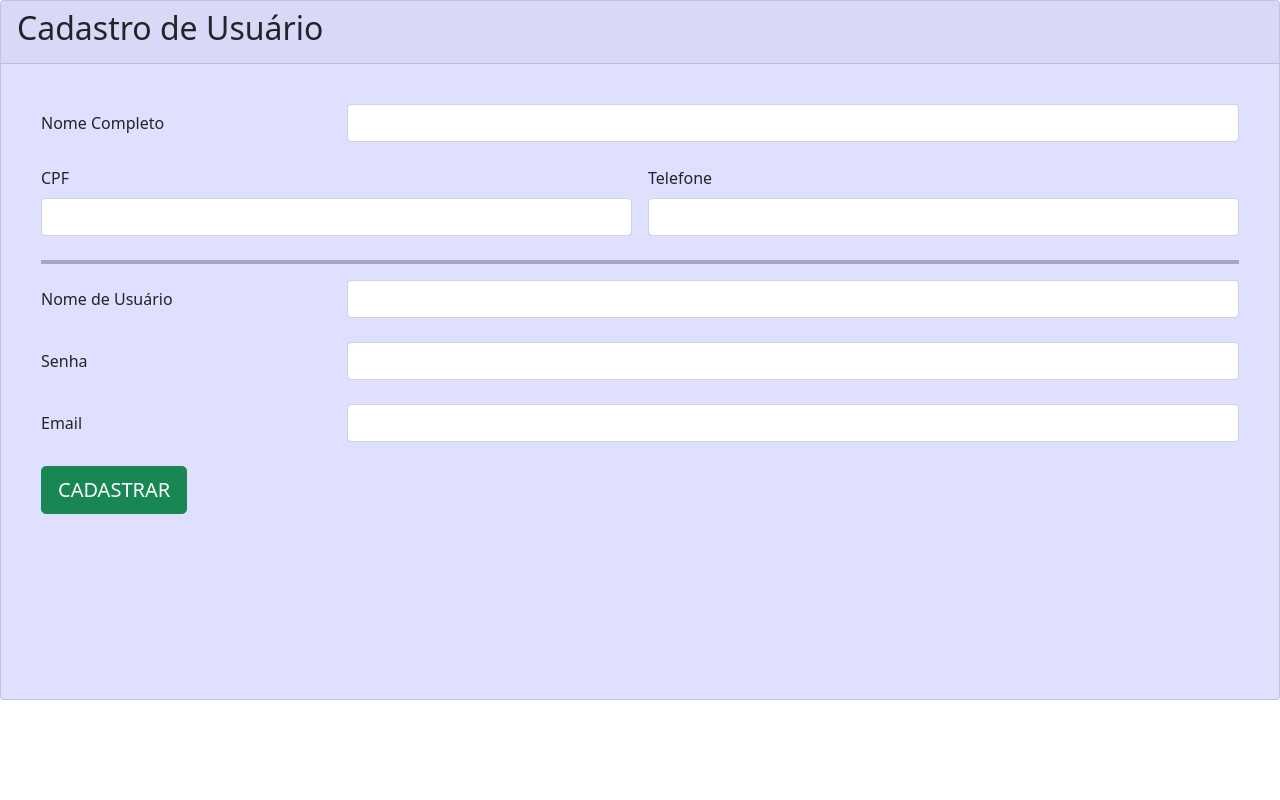
After one commit to wemerson-henrique/PHP-linguagem-de-programa-o-II, a PHP site: page /paginas/formulario-usuario.php in a window 1280 px wide. The commit adds this page. Run offline with PHP 8.4, Linux system fonts and the light colour scheme.

Commit message:
Revert "concluído"
This reverts commit 4493b0cbc0b8aa52c3472a5eac4a096ea389e44c.

```diff
--- a/trabalho3/action/cadastra-produto.php
+++ b/trabalho3/action/cadastra-produto.php
@@ -9,7 +9,6 @@
         $valor = $produto->cadastrar();
         if ($valor) {
             echo '<script language="javascript">alert("Usuario cadastrado com sucesso!");</script>';
-            header('Location:..\paginas\relatorio.php');
 
         }else {
             echo '<script language="javascript">alert("ERRO: Usuário não cadastrado!");</script>';
--- a/trabalho3/action/cadastra-usuario.php
+++ b/trabalho3/action/cadastra-usuario.php
@@ -14,8 +14,8 @@
         $cadUser->dadosRecebidos = $dadosRecebidos;
         $valor = $cadUser->cadastrar();
         if ($valor) {
-            echo '<script language="javascript">alert("Usuario cadastrado com sucesso!");</script>';
-            header('Location:..\paginas\relatorio.php');
+            echo '<script language="javascript">alert("Usuariocadastrado com sucesso!");</script>';
+            echo "cadastro bem sucedido!";
         }else {
             echo '<script language="javascript">alert("ERRO: Usuário não cadastrado!");</script>';
         }
--- a/trabalho3/action/relatorio.php
+++ b/trabalho3/action/relatorio.php
@@ -1,7 +1,7 @@
 <?php
     require_once('..\classes\conf-banco-de-dados.php');
     require_once('..\classes\venda-class.php');
-    require_once('..\paginas\conf-bootstrap-web.php');
+    include('..\paginas\conf-bootstrap-web.php');
 
     $venda = new Venda;
     $vendas = $venda->Listar();
--- a/trabalho3/action/terminar-sessao.php
+++ /dev/null
@@ -1,5 +0,0 @@
-<?php
-    session_start();
-    session_destroy();
-    header('Location:..\paginas\login-page.php');
-?>
--- a/trabalho3/action/venda-produto.php
+++ b/trabalho3/action/venda-produto.php
@@ -16,7 +16,6 @@
                 $confirmaVenda = $venda->RealizarVenda();
                 if ($confirmaVenda) {
                     echo '<script language="javascript">alert("Compra feita com sucesso!");</script>';
-                    header('Location:..\paginas\relatorio.php');
                 } else {
                     echo '<script language="javascript">alert("ERRO: Houve um erro ao realizar a compra.");</script>';
                 }
--- a/trabalho3/classes/logar-class.php
+++ b/trabalho3/classes/logar-class.php
@@ -7,7 +7,7 @@
 
         public function logar(){
             $this -> conexaoComBanco = $this->conetar();
-            $query_logar = "SELECT id, usuario FROM usuario WHERE usuario = :userName and senha = :userSenha";
+            $query_logar = "SELECT id FROM usuario WHERE usuario = :userName and senha = :userSenha";
 
             $user_logando = $this->conexaoComBanco->prepare($query_logar);
 
--- /dev/null
+++ b/trabalho3/paginas/conf-bootstrap-web.php
@@ -0,0 +1,4 @@
+<head>
+    <link href="https://cdn.jsdelivr.net/npm/bootstrap@5.1.3/dist/css/bootstrap.min.css" rel="stylesheet" integrity="sha384-1BmE4kWBq78iYhFldvKuhfTAU6auU8tT94WrHftjDbrCEXSU1oBoqyl2QvZ6jIW3" crossorigin="anonymous">
+    <script src="https://cdn.jsdelivr.net/npm/bootstrap@5.1.3/dist/js/bootstrap.bundle.min.js" integrity="sha384-ka7Sk0Gln4gmtz2MlQnikT1wXgYsOg+OMhuP+IlRH9sENBO0LRn5q+8nbTov4+1p" crossorigin="anonymous"></script>
+</head>
--- /dev/null
+++ b/trabalho3/paginas/formulario-usuario.php
@@ -0,0 +1,51 @@
+<?php
+    include('conf-bootstrap-web.php')
+?>
+<link rel="stylesheet" href="../css/style.css">
+<body>
+    <div class="card">
+        <div class="card-header">
+            <h2>Cadastro de Usuário</h2>
+        </div>
+        <div class="card-body">
+            <form name = "Caduser" action="..\action\cadastra-usuario.php" method="post" class="p-4">
+                <div class="row mb-4">
+                    <label for="" class="col-sm-3 col-form-label">Nome Completo</label>
+                    <div class="col-sm-9">
+                        <input type="text" name="nome" id="nome" class="form-control">
+                    </div>
+                </div>
+                <div class="row g-3 mb-4">
+                    <div class="col-sm-6">
+                        <label for="">CPF</label>
+                        <input class="form-control mt-2" type="text" name="cpf" id="cpf">
+                    </div>
+                    <div class="col-sm-6">
+                        <label for="">Telefone</label>
+                        <input class="form-control mt-2" type="tel" name="telefone" id="telefone">
+                    </div>
+                </div>
+                <hr>
+                <div class="row mb-4">
+                    <label for="" class="col-sm-3 col-form-label">Nome de Usuário</label>
+                    <div class="col-sm-9">
+                        <input class="form-control" type="text" name="usuario" id="usuario">
+                    </div>
+                </div>
+                <div class="row mb-4">
+                    <label for="" class="col-sm-3 col-form-label">Senha</label>
+                    <div class="col-sm-9">
+                        <input class="form-control" type="password" name="senha" id="senha">
+                    </div>
+                </div>
+                <div class="row mb-4">
+                    <label for="" class="col-sm-3 col-form-label">Email</label>
+                    <div class="col-sm-9">
+                        <input class="form-control" type="email" name="email" id="email">
+                    </div>
+                </div>
+                <input name="SendCaduser" class="btn btn-success btn-lg mx-auto" type="submit" value="CADASTRAR">
+            </form>
+        </div>
+    </div>
+</body>
--- /dev/null
+++ b/trabalho3/paginas/login-page.php
@@ -0,0 +1,5 @@
+<form action="..\action\logar-usuario.php" method="post">
+    <input type="text" name="userName" id="userName"><br>
+    <input type="password" name="userSenha" id="userSenha"><br>
+    <input name="SendCaduser" type="submit" value="LOGAR">
+</form>
```
Also changed, not shown: trabalho3/action/logar-usuario.php (+1 -9 lines), trabalho3/action/verificar-sessao.php (deleted, +0 -7 lines), trabalho3/paginas/formulario-produto.php (added, +38 -0 lines), trabalho3/paginas/reladorio.php (added, +28 -0 lines), trabalho3/paginas/venda-page.php (added, +53 -0 lines), trabalho3/Capturar.JPG (added), trabalho3/Capturar1.JPG (added).
